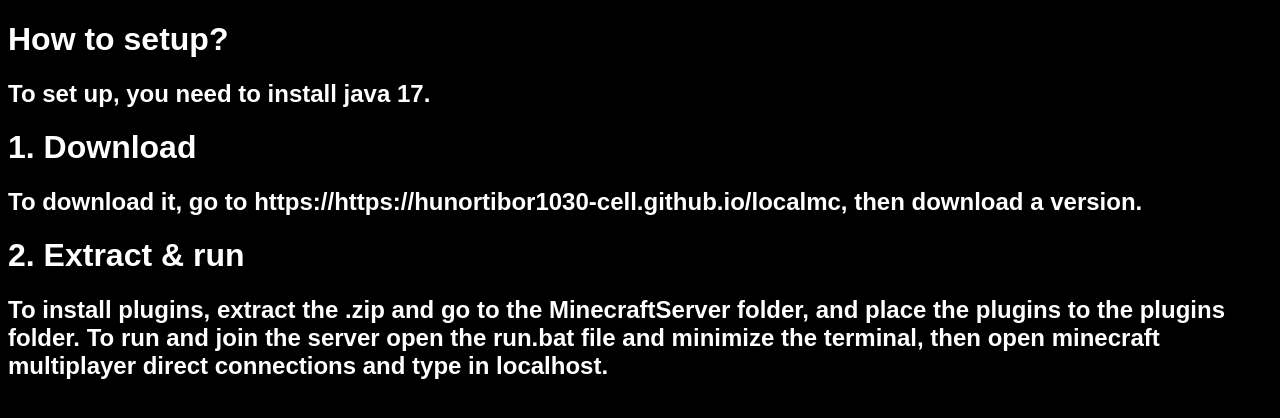
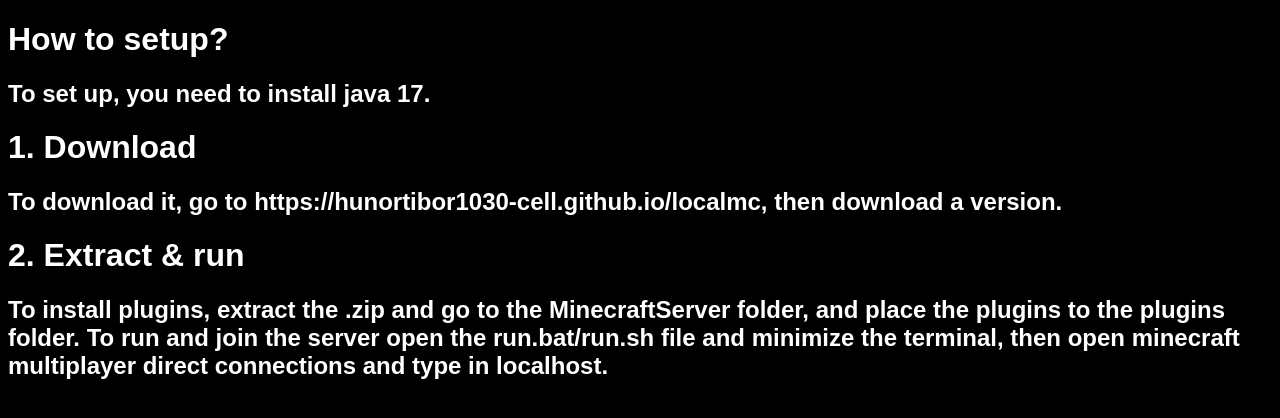
Before and after one commit to hunortibor1030-cell/localmc, a plain HTML site: page howtosetup/index.html in a window 1280 px wide. Drawn offline with Linux system fonts and the light colour scheme.

Commit message:
Fix HTML structure and update instructions

```diff
--- a/howtosetup/index.html
+++ b/howtosetup/index.html
@@ -34,7 +34,7 @@
 
     </h1>
 
-<h2>To download it, go to https://https://hunortibor1030-cell.github.io/localmc,
+<h2>To download it, go to https://hunortibor1030-cell.github.io/localmc,
     then download a version.
 
 
@@ -47,7 +47,7 @@
 
 <h2>To install plugins, extract the .zip and go to the MinecraftServer folder,
     and place the plugins to the plugins folder. To run and join the server
-    open the run.bat file and minimize the terminal, then open minecraft multiplayer
+    open the run.bat/run.sh file and minimize the terminal, then open minecraft multiplayer
     direct connections and type in localhost.
 </h2>
 
```
